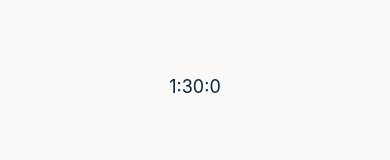
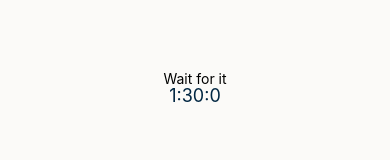
Before and after one commit to khazarr/muscleApp-ReactNative, a React Native app: screen / in a window 390 px wide. Shown: the part 266-426 px from the top of the page. Built offline with nearby package versions, Linux system fonts and the light colour scheme.

Commit message:
displays message

```diff
--- a/App.js
+++ b/App.js
@@ -18,7 +18,9 @@ export default class App extends React.Component {
       totalWorkoutTime: 113311,
       start: 0,
       now: 0,
-      breakTime: 90000
+      breakTime: 90000,
+      waitForBreakMsg: 'Wait for it',
+      breakEndedMsg: 'Keep it'
     }
   }
   startFun = () => {
@@ -62,7 +64,7 @@ export default class App extends React.Component {
   }
 
   render() {
-    const { totalWorkoutTime, now, start, breakTime} = this.state
+    const { totalWorkoutTime, now, start, breakTime, waitForBreakMsg, breakEndedMsg} = this.state
     const currentTime = now - start
 
     return (
@@ -74,6 +76,7 @@ export default class App extends React.Component {
         </View>
 
         <View style = {styles.middleContainer}>
+          <Text>{breakTime > 0 ? waitForBreakMsg : breakEndedMsg}</Text>
           <TimerDisplay time={breakTime} style={styles.time} />
         </View>
 
@@ -203,6 +206,12 @@ const styles = StyleSheet.create({
     marginTop: 6,
     flexDirection: 'row',
     justifyContent: 'space-between'
+  },
+  workoutMsg: {
+    position: 'absolute',
+    top: 10,
+    fontSize: 12,
+    fontWeight: '200'
   }
 });
 
```
